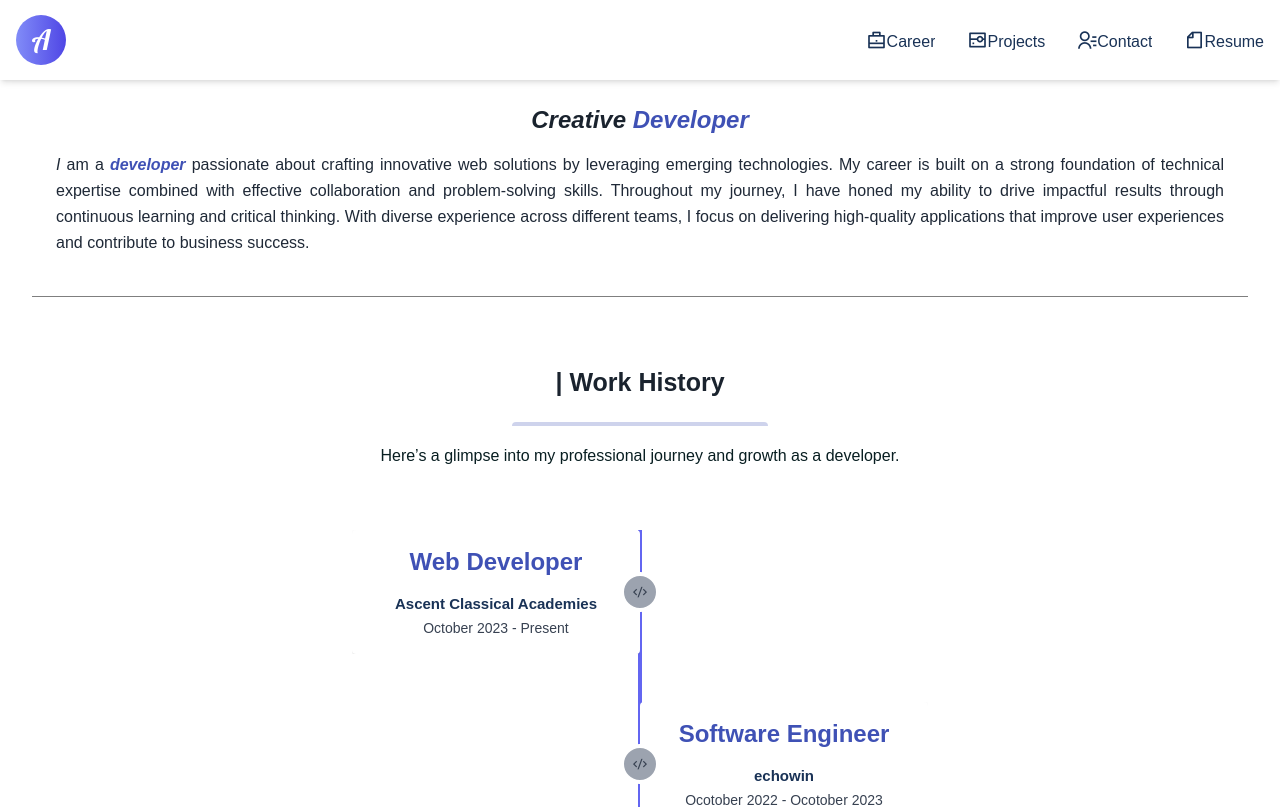
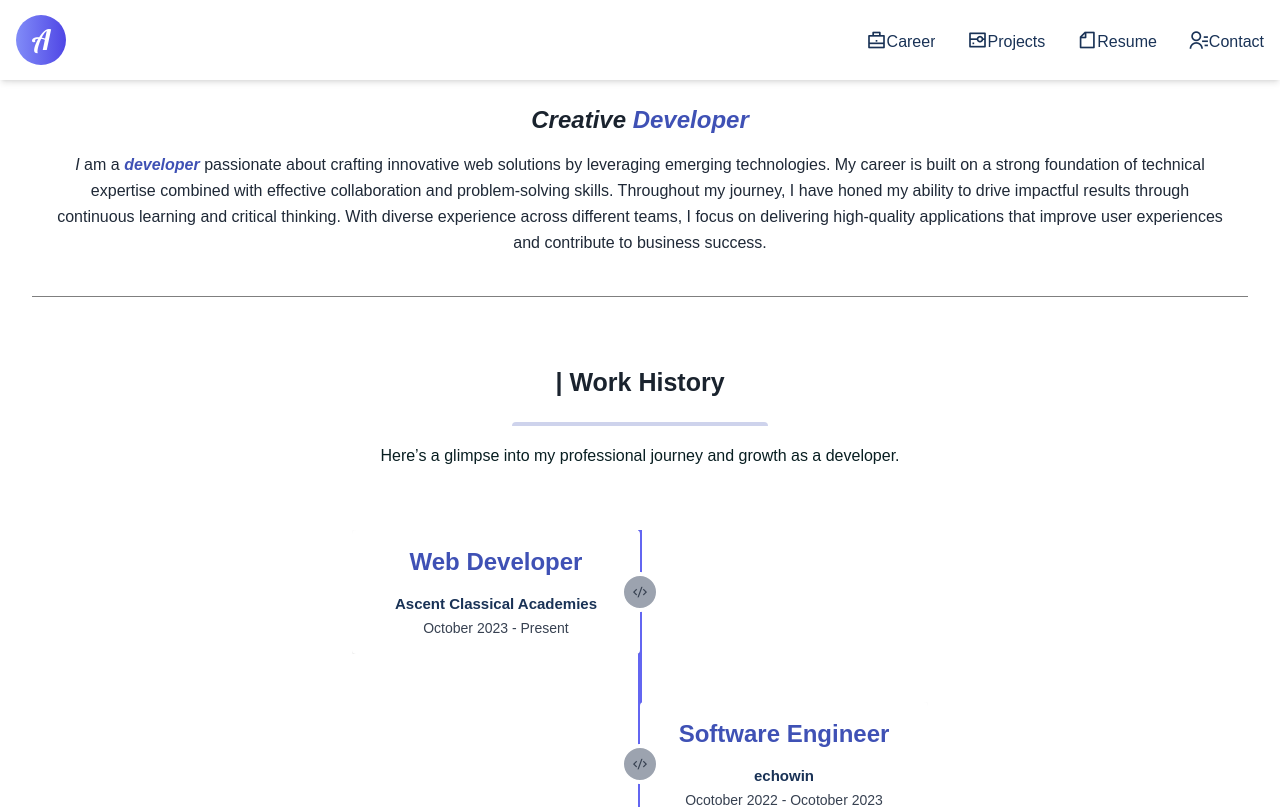
Before and after one commit to AMT98/PortfolioV3, a React (Vite) app: page /career in a window 1280 px wide. Shown: the top 807 px of the page. Built offline with nearby package versions, Linux system fonts and the light colour scheme.

Commit message:
Updated spacing in about pages

```diff
--- a/src/components/About.tsx
+++ b/src/components/AboutCareer.tsx
@@ -16,7 +16,7 @@ const About: React.FC = () => {
         <span className="italic">Creative</span>{" "}
         <span className="font-bold italic text-primaryColor">Developer </span>{" "}
       </h1>
-      <p className="text-gray-800 leading-relaxed text-justify mb-4">
+      <p className="text-gray-800 leading-relaxed mb-4">
         <span className="italic">I</span> am a{" "}
         <span className="font-bold italic text-primaryColor">developer</span>{" "}
         passionate about crafting innovative web solutions by leveraging
--- a/src/components/AboutContact.tsx
+++ b/src/components/AboutContact.tsx
@@ -16,7 +16,7 @@ const About: React.FC = () => {
         <span className="italic">Let’s</span>{" "}
         <span className="font-bold italic text-primaryColor">Connect </span>{" "}
       </h1>
-      <p className="text-gray-800 leading-relaxed text-justify mb-4">
+      <p className="text-gray-800 leading-relaxed mb-4">
         I’d love to hear from you! Whether you’re interested in discussing a
         potential project, sharing ideas, or simply want to chat about
         technology, feel free to reach out. I’m always open to new opportunities
--- a/src/components/AboutProjects.tsx
+++ b/src/components/AboutProjects.tsx
@@ -18,7 +18,7 @@ const About: React.FC = () => {
           Through Projects{" "}
         </span>{" "}
       </h1>
-      <p className="text-gray-800 leading-relaxed text-justify mb-4">
+      <p className="text-gray-800 leading-relaxed mb-4">
         In my personal projects, I focus on leveraging emerging technologies to
         build functional and innovative web applications. These projects allow
         me to explore new tools and frameworks while honing my skills and
--- a/src/components/AboutResume.tsx
+++ b/src/components/AboutResume.tsx
@@ -16,13 +16,12 @@ const About: React.FC = () => {
         <span className="italic">View My </span>{" "}
         <span className="font-bold italic text-primaryColor">Resume </span>{" "}
       </h1>
-      <p className="text-gray-800 leading-relaxed text-justify mb-4">
+      <p className="text-gray-800 leading-relaxed mb-4">
         I’ve curated my resume to highlight my skills, experience, and the
         projects I’ve worked on. If you’re interested in seeing more about my
         background and how I can contribute to your team, feel free to download
         or view my resume.
       </p>
-
     </motion.div>
   );
 };
--- a/src/components/Career.tsx
+++ b/src/components/Career.tsx
@@ -1,6 +1,6 @@
 import { motion } from "framer-motion";
 import { slideIn } from "../utils/motion.tsx";
-import About from "./About.tsx";
+import About from "./AboutCareer.tsx";
 import { TypingText } from "./CustomTexts";
 import { staggerContainer } from "../utils/motion.tsx";
 
--- a/src/components/Navbar.tsx
+++ b/src/components/Navbar.tsx
@@ -66,20 +66,20 @@ const Navbar: React.FC = () => {
               Projects
             </Link>
             <Link
+              to="/resume"
+              className="text-smallTextColor hover:text-primaryColor transition-colors duration-300"
+              onClick={() => window.scrollTo({ top: 0, behavior: "smooth" })}
+            >
+              <i className="ri-file-line text-xl"></i>
+              Resume
+            </Link>
+            <Link
               to="/contact"
               className="text-smallTextColor hover:text-primaryColor transition-colors duration-300"
               onClick={() => window.scrollTo({ top: 0, behavior: "smooth" })}
             >
               <i className="ri-contacts-line text-xl"></i>
               Contact
-            </Link>
-            <Link
-              to="/resume"
-              className="text-smallTextColor hover:text-primaryColor transition-colors duration-300"
-              onClick={() => window.scrollTo({ top: 0, behavior: "smooth" })}
-            >
-              <i className="ri-file-line text-xl"></i>
-              Resume
             </Link>
           </nav>
 
@@ -117,20 +117,20 @@ const Navbar: React.FC = () => {
               Projects
             </Link>
             <Link
+              to="/resume"
+              className="text-smallTextColor hover:text-primaryColor transition-colors duration-300"
+              onClick={() => window.scrollTo({ top: 0, behavior: "smooth" })}
+            >
+              <i className="ri-file-line text-xl"></i>
+              Resume
+            </Link>
+            <Link
               to="/contact"
               className="text-smallTextColor hover:text-primaryColor transition-colors duration-300"
               onClick={() => window.scrollTo({ top: 0, behavior: "smooth" })}
             >
               <i className="ri-contacts-line text-xl"></i>
               Contact
-            </Link>
-            <Link
-              to="/resume"
-              className="text-smallTextColor hover:text-primaryColor transition-colors duration-300"
-              onClick={() => window.scrollTo({ top: 0, behavior: "smooth" })}
-            >
-              <i className="ri-file-line text-xl"></i>
-              Resume
             </Link>
           </nav>
         </div>
```
